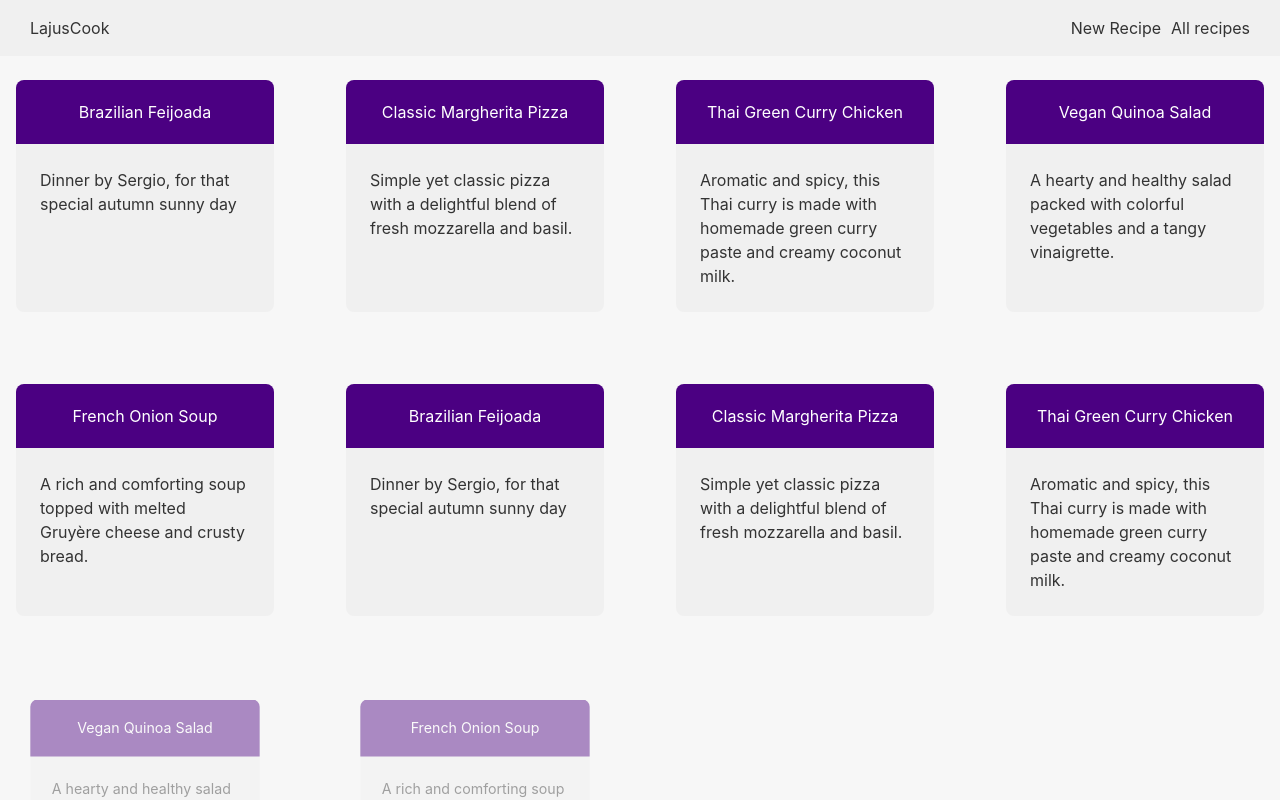
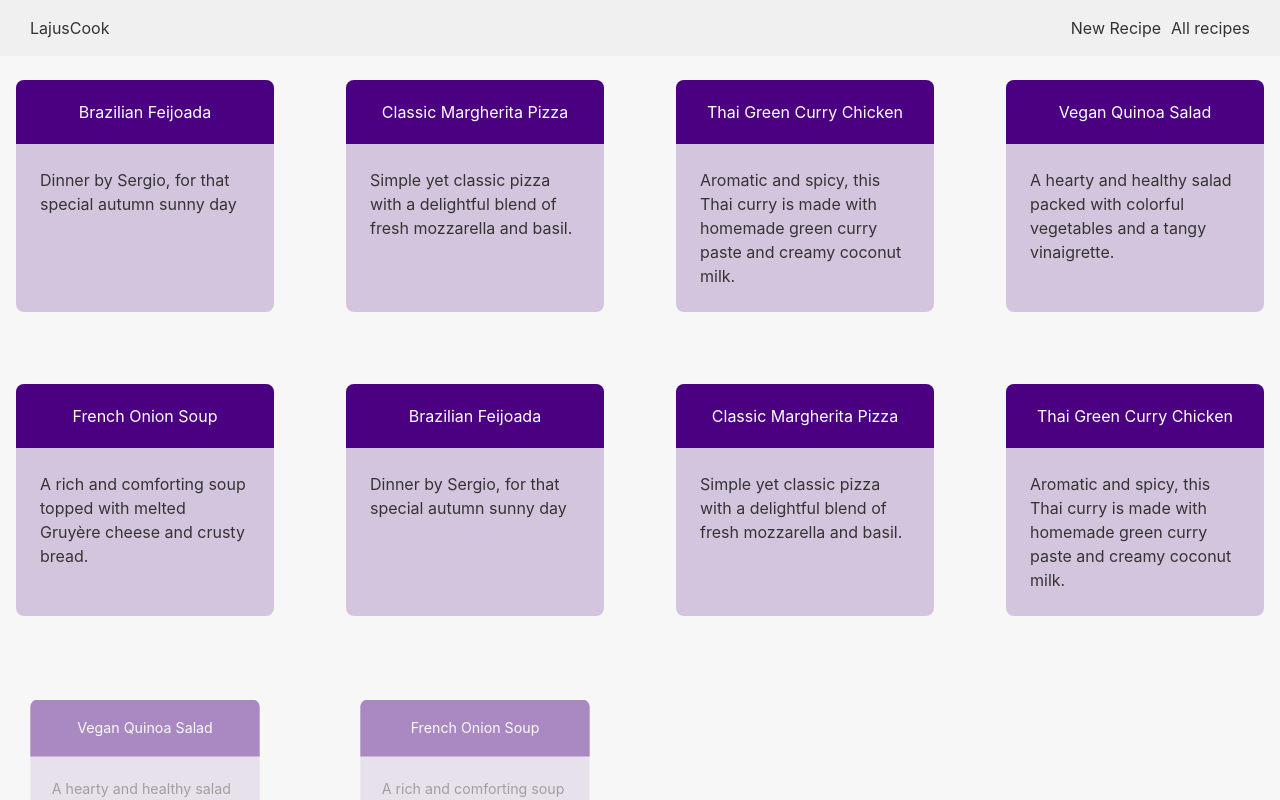
Before and after one commit to elanor/lajus-cookbook, a React (Create React App) app: page / in a window 1280 px wide. Built offline with nearby package versions, Linux system fonts and the light colour scheme.

Commit message:
tiles color changed

```diff
--- a/src/App.css
+++ b/src/App.css
@@ -91,8 +91,9 @@ header {
 }
 
 .tile {
-  background-color: #f0f0f0;
+  /* background-color: #f0f0f0; */
   border-radius: 8px;
+  background-color: rgba(75, 0, 130, 0.2);
   display: block;
   width: auto;
   min-width: 250px;
@@ -118,6 +119,7 @@ header {
 
 .tile__desc {
   padding: 24px 24px 24px;
+  /* opacity: 30%; */
 }
 
 footer {
```
